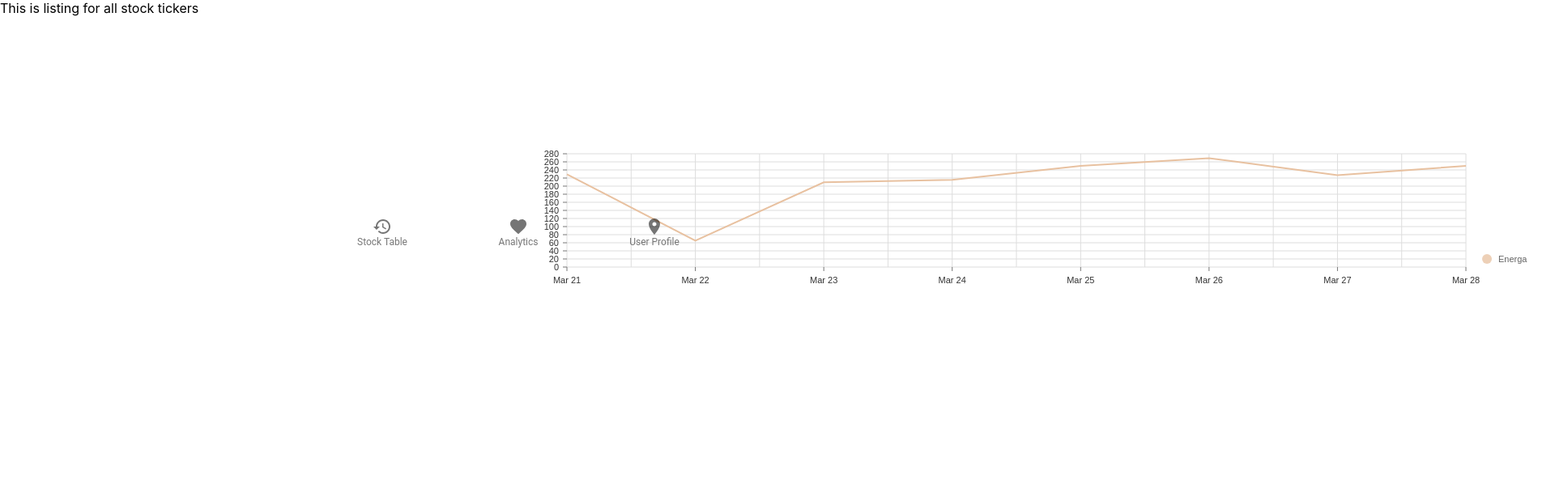
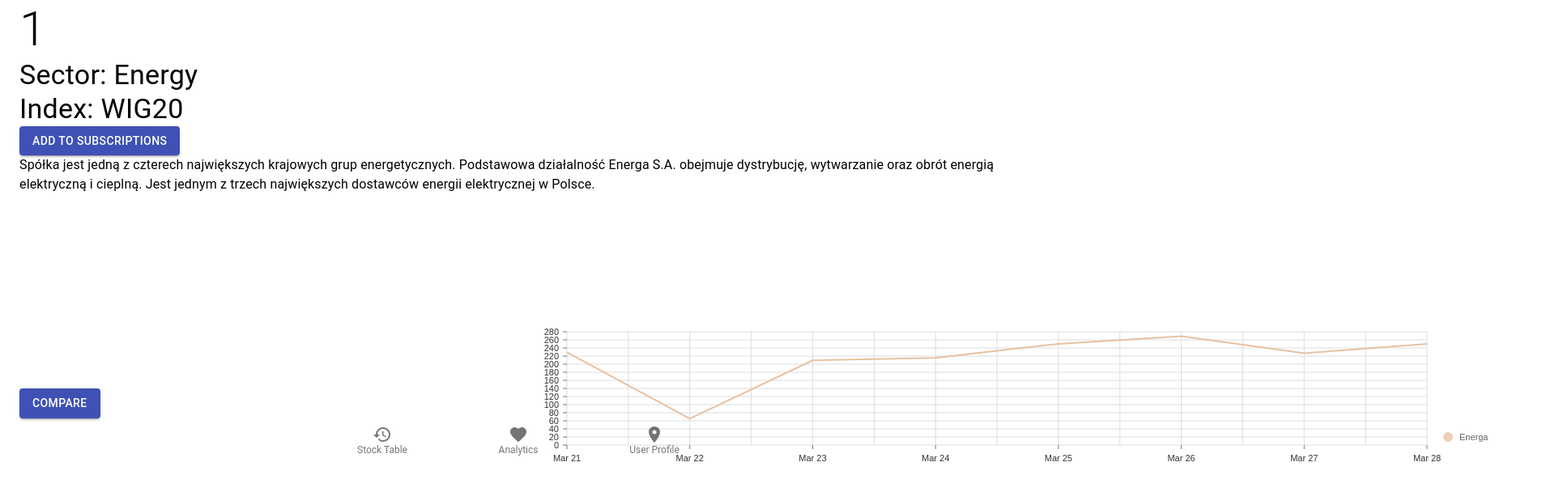
Before and after one commit to a-dabrowski/stock-dashboard, a React (Create React App) app: page /listing/1 in a window 1280 px wide. Shown: the top 608 px of the page at 81% size, 1920 px wide, since content can reach past the window. Built offline with nearby package versions, Linux system fonts and the light colour scheme; no server answers.

Commit message:
Skeleton single stock view

```diff
--- a/src/components/Navigation/index.tsx
+++ b/src/components/Navigation/index.tsx
@@ -26,8 +26,8 @@ export default function Navigation() {
       {isLoggedIn
         ? [
             <BottomNavigationAction
-              value="/stock-table"
-              key="stock-table-route"
+              value="/listing"
+              key="listing"
               label="Stock Table"
               icon={<RestoreIcon />}
             />,
--- a/src/pages/403.tsx
+++ b/src/pages/403.tsx
@@ -37,7 +37,7 @@ const Forbidden = () => {
         <Typography variant="body1">
           The page you are looking for is not for your eyes, because you do not have sufficient permissions. Hey, it happens
         </Typography>
-        <Button variant="contained" color="primary" href="/stock-table">
+        <Button variant="contained" color="primary" href="/listing">
           Let's go see some stocks
         </Button>
       </Grid>
--- a/src/pages/listing.tsx
+++ b/src/pages/listing.tsx
@@ -1,10 +1,10 @@
 import React from 'react';
-import StockChart from 'components/StockChart';
+import StockTable from 'components/StockTable';
 const Listing = () => {
   return (
     <div>
       This is listing for all stock tickers
-      <StockChart />
+      <StockTable />
     </div>
   );
 }
--- a/src/pages/singleStock.tsx
+++ b/src/pages/singleStock.tsx
@@ -1,9 +1,37 @@
 import React from 'react';
+import {useParams} from 'react-router-dom';
+import Container from "@material-ui/core/Container";
+import Typography from "@material-ui/core/Typography";
+import Button from "@material-ui/core/Button";
+import StockChart from 'components/StockChart';
 const SingleStock = () => {
+  const {id} = useParams();
+
+  const sector = 'Energy';
+  const index = 'WIG20';
+  const description = 'Spółka jest jedną z czterech największych krajowych grup energetycznych. Podstawowa działalność Energa S.A. obejmuje dystrybucję, wytwarzanie oraz obrót energią elektryczną i cieplną. Jest jednym z trzech największych dostawców energii elektrycznej w Polsce.';
   return (
-    <div>
-      Single stock with all the information
-    </div>
+    <Container maxWidth="lg">
+      <Typography variant="h2" component="h2">
+        {id}
+      </Typography>
+      <Typography variant="h4" component="h6">
+        Sector: {sector}
+      </Typography>
+      <Typography variant="h4" component="h6">
+        Index: {index}
+      </Typography>
+      <Button variant="contained" color="primary">
+        Add to subscriptions
+      </Button>
+      <Typography variant="body1">
+        {description}
+      </Typography>
+      <StockChart />
+      <Button variant="contained" color="primary">
+        Compare
+      </Button>
+    </Container>
   );
 }
 export default SingleStock;
--- a/src/routes/index.tsx
+++ b/src/routes/index.tsx
@@ -1,6 +1,5 @@
 import React, {Suspense, lazy} from 'react';
 import {Switch, Route} from 'react-router-dom';
-import StockTable from 'components/StockTable';
 import HeatGraph from 'components/HeatGraph';
 import Navigation from 'components/Navigation';
 
@@ -28,9 +27,8 @@ const routes: React.FC = () => (
     <Switch>
       <NavRoute path="/analytics" component={Analytics} />
       <NavRoute path="/heat-graph" component={HeatGraph} />
+      <NavRoute path="/listing/:id" component={SingleStock} />
       <NavRoute path="/listing" component={Listing} />
-      <NavRoute path="/listing/:id" component={SingleStock} />
-      <NavRoute path="/stock-table" component={StockTable} />
       <NavRoute path="/user" component={UserPanel} />
       <Route exactly path="/login" component={Login} />
       <Route path="/register" component={Register} />
```
